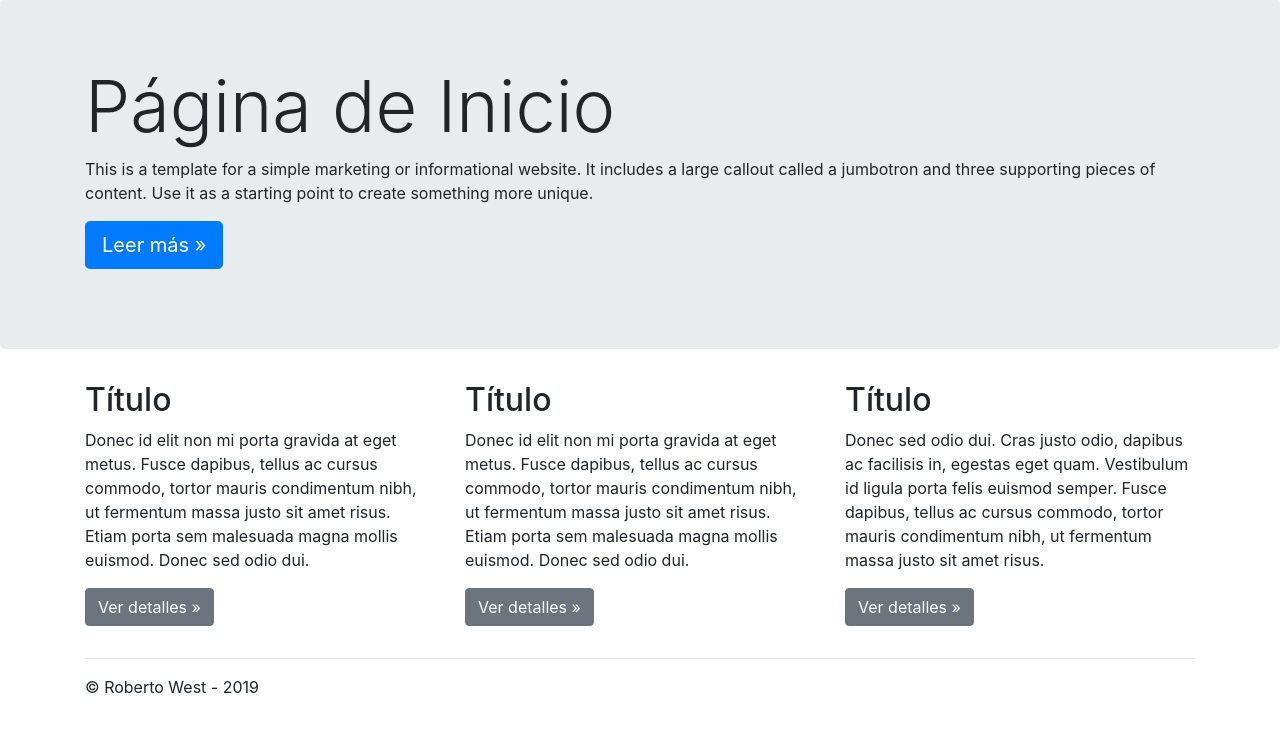
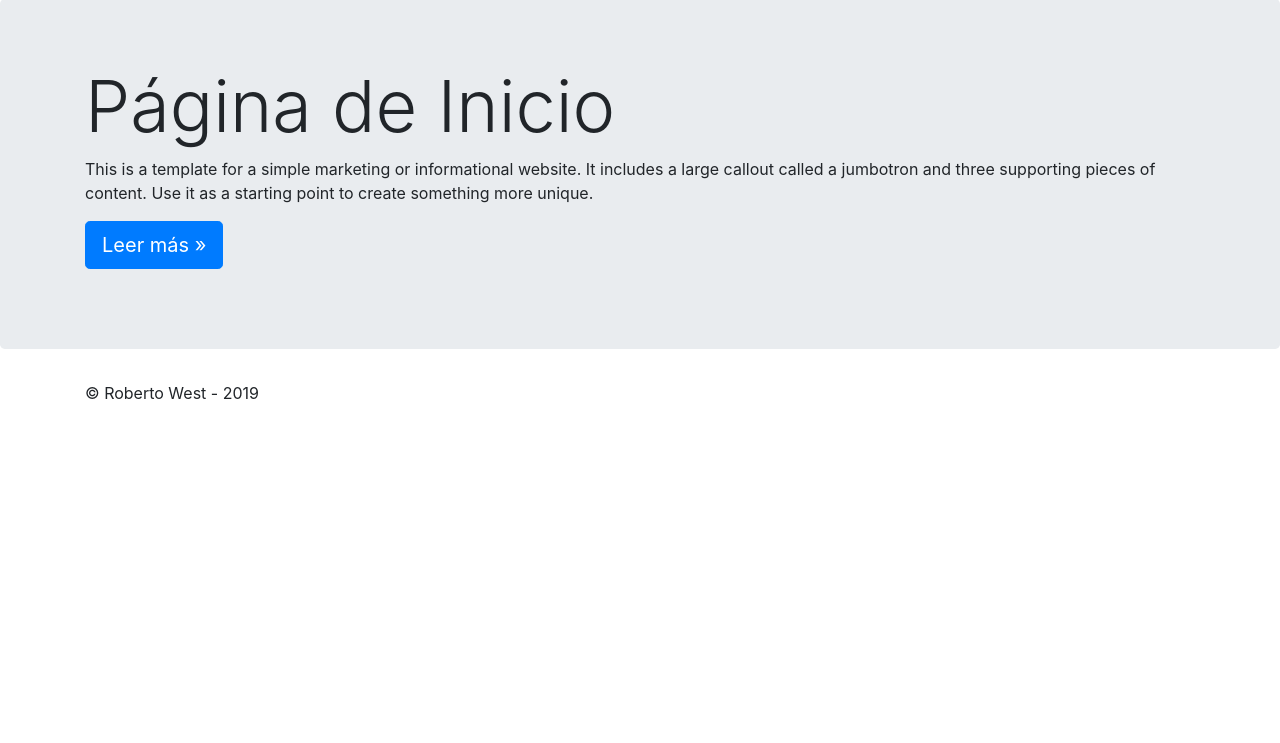
Before and after one commit to robertowest/django-2.1-esqueleto, a Django app: template templates/layout/jumbotron_base.html in a window 1280 px wide. Shown: the part 57-800 px from the top of the page. Run offline with Django 3.2, Linux system fonts and the light colour scheme; the template is opened without the code that fills it, so the values that code supplies are empty; a user stored in the database is signed in; some libraries are stand-ins or nearby versions.

Commit message:
Update jumbotron_base.html

```diff
--- a/templates/layout/jumbotron_base.html
+++ b/templates/layout/jumbotron_base.html
@@ -30,39 +30,8 @@
                 </div>
             </div>
 
-            {% if user.is_authenticated %}
-                <div class="container">
-                    <!-- Example row of columns -->
-                    <div class="row">
-                        <div class="col-md-4">
-                            <h2>Título</h2>
-                            <p>Donec id elit non mi porta gravida at eget metus. Fusce dapibus, tellus ac cursus commodo, tortor
-                                mauris condimentum nibh, ut fermentum massa justo sit amet risus. Etiam porta sem malesuada magna
-                                mollis euismod. Donec sed odio dui. </p>
-                            <p><a class="btn btn-secondary" href="#" role="button">Ver detalles &raquo;</a></p>
-                        </div>
-                        <div class="col-md-4">
-                            <h2>Título</h2>
-                            <p>Donec id elit non mi porta gravida at eget metus. Fusce dapibus, tellus ac cursus commodo, tortor
-                                mauris condimentum nibh, ut fermentum massa justo sit amet risus. Etiam porta sem malesuada magna
-                                mollis euismod. Donec sed odio dui. </p>
-                            <p><a class="btn btn-secondary" href="#" role="button">Ver detalles &raquo;</a></p>
-                        </div>
-                        <div class="col-md-4">
-                            <h2>Título</h2>
-                            <p>Donec sed odio dui. Cras justo odio, dapibus ac facilisis in, egestas eget quam. Vestibulum id ligula
-                                porta felis euismod semper. Fusce dapibus, tellus ac cursus commodo, tortor mauris condimentum nibh,
-                                ut fermentum massa justo sit amet risus.</p>
-                            <p><a class="btn btn-secondary" href="#" role="button">Ver detalles &raquo;</a></p>
-                        </div>
-                    </div>
-                    <hr>
-                </div>
-            {% else %}
-                <div class="container">
-                    <p>Esta sección es para los usuarios autenticados</p>
-                </div>
-            {% endif %}
+            {% block content %}
+            {% endblock %}
         </main>
 
         {% include "layout/jumbotron/footer.html" %}
```
